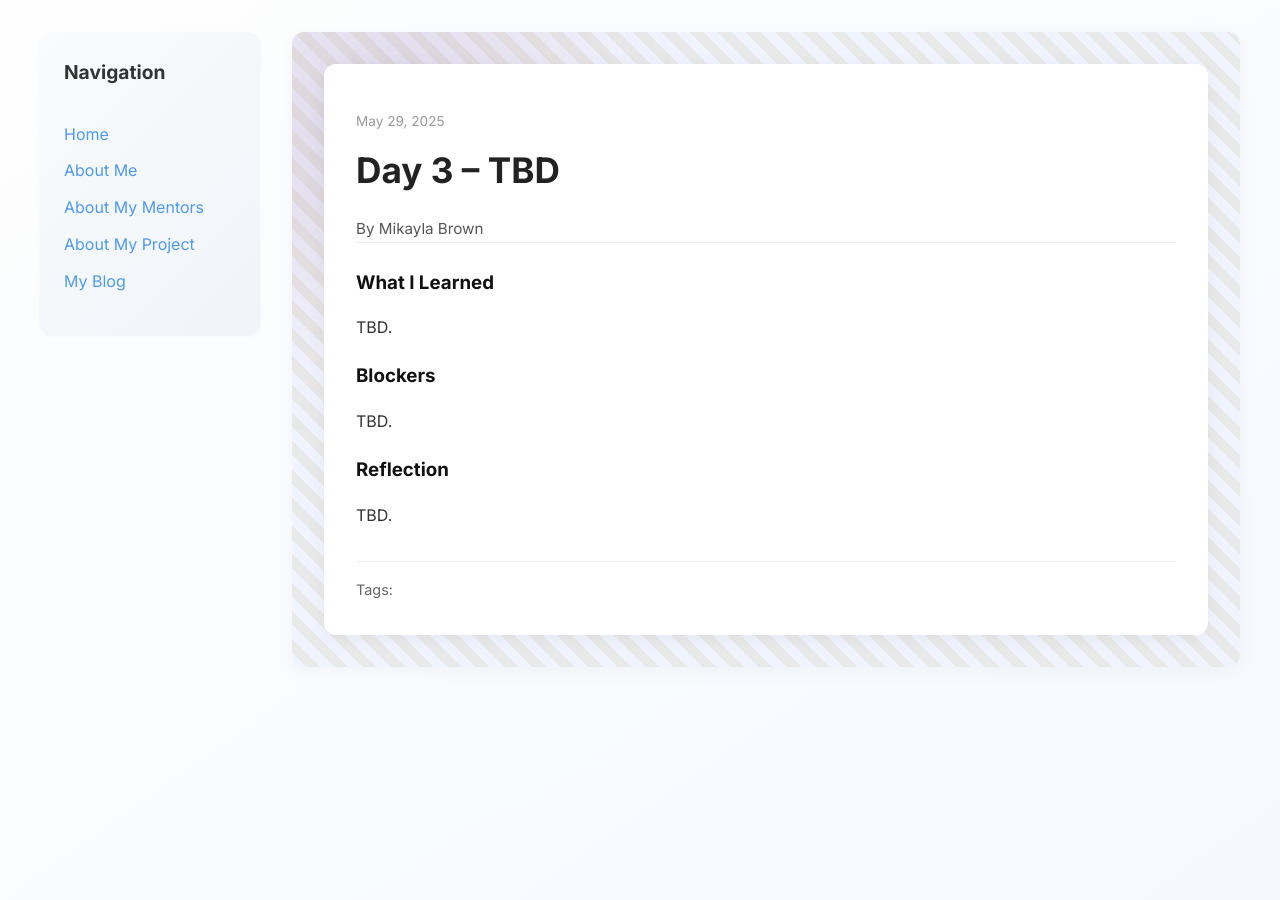
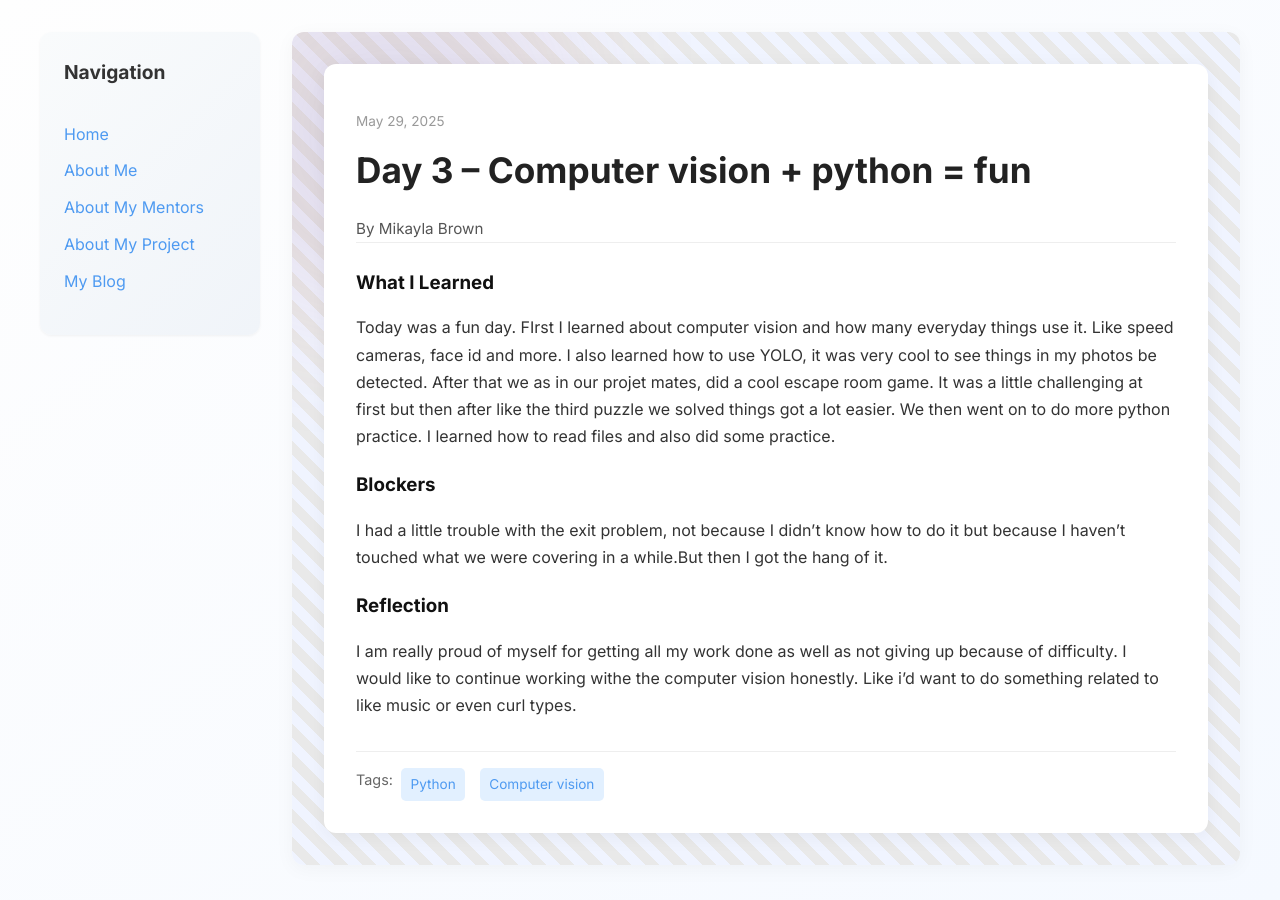
Before and after one commit to KaylaBro0/KaylaBro0.github.io, a Jekyll site: the page built from _posts/2025-05-29-day-3.md, in a window 1280 px wide. Built offline with Jekyll 4.4.1, drawn with Linux system fonts in a browser that asks for light colours.

Commit message:
Update 2025-05-29-day-3.md

```diff
--- a/_posts/2025-05-29-day-3.md
+++ b/_posts/2025-05-29-day-3.md
@@ -1,17 +1,17 @@
 ---
 layout: post
-title: "Day 3 – TBD"
+title: "Day 3 – Computer vision + python = fun"
 date: 2025-05-29
 author: Mikayla Brown
 permalink: /day3.html
-tags: []
+tags: ["Python","Computer vision"]
 
 what_i_learned: |
-  TBD.
+  Today was a fun day. FIrst I learned about computer vision and how many everyday things use it. Like speed cameras, face id and more. I also learned how to use YOLO, it was very cool to see things in my photos be detected. After that we as in our projet mates, did a cool escape room game. It was a little challenging at first but then after like the third puzzle we solved things got a lot easier. We then went on to do more python practice. I learned how to read files and also did some practice.
 
 blockers: |
-  TBD.
+  I had a little trouble with the exit problem, not because I didn't know how to do it but because I haven't touched what we were covering in a while.But then I got the hang of it.
 
 reflection: |
-  TBD.
+  I am really proud of myself for getting all my work done as well as not giving up because of difficulty. I would like to continue working withe the computer vision honestly. Like i'd want to do something related to like music or even curl types.
 ---
```
